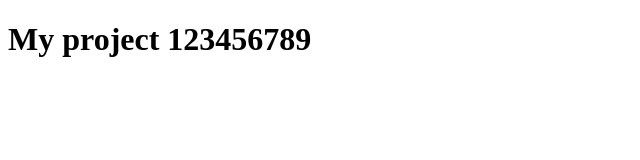
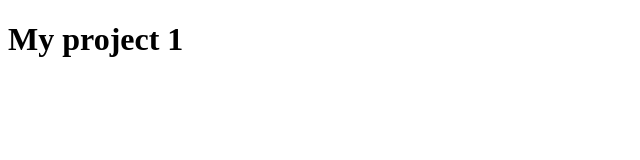
Before and after one commit to DonSergio91/my-project, a plain HTML site: page index.html in a window 1280 px wide. Shown: the whole page, without its empty margins (0-640 px from the left). Drawn offline with Linux system fonts and the light colour scheme.

Commit message:
tittle was changed

```diff
--- a/index.html
+++ b/index.html
@@ -7,6 +7,6 @@
   <title>My project</title>
 </head>
 <body>
-  <h1>My project 123456789</h1>
+  <h1>My project 1</h1>
 </body>
 </html>
```
